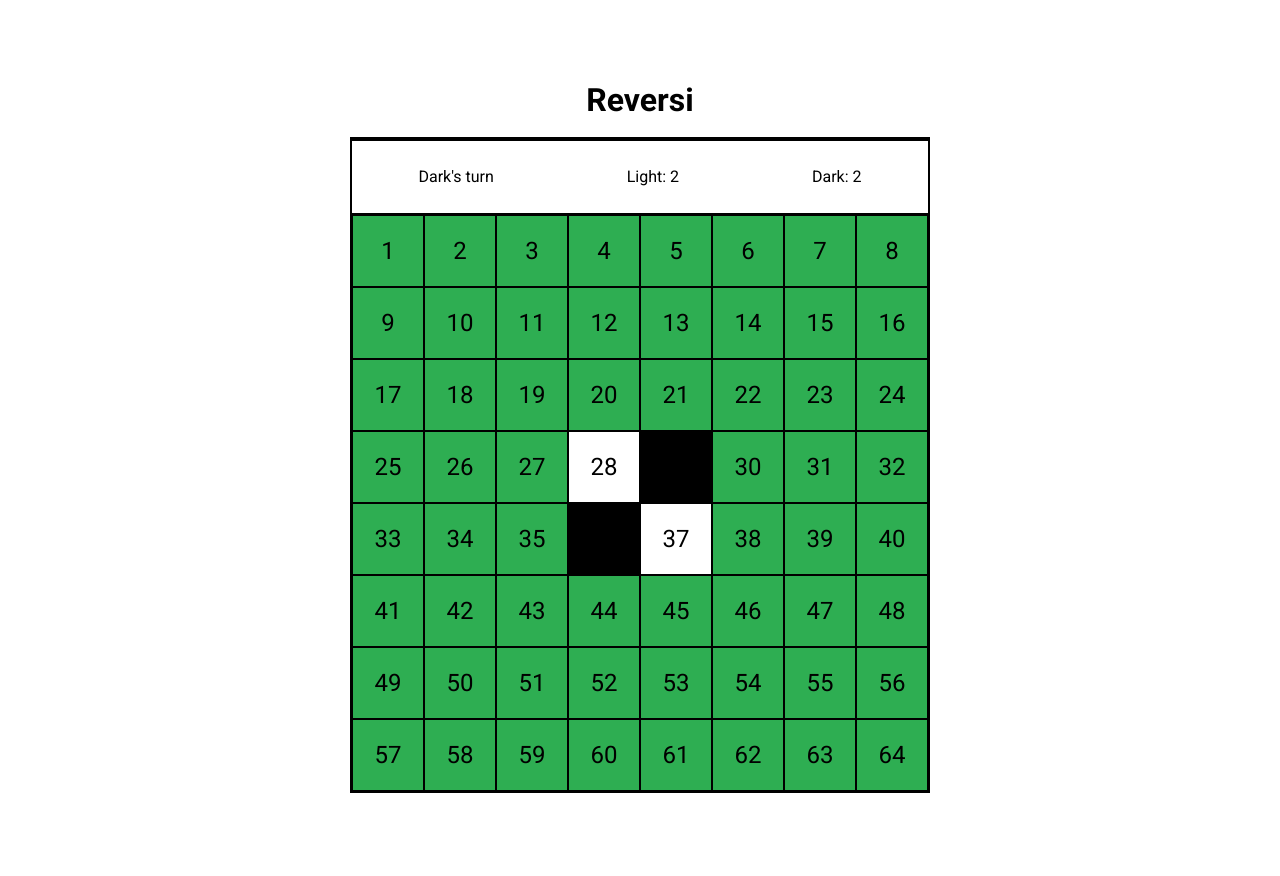
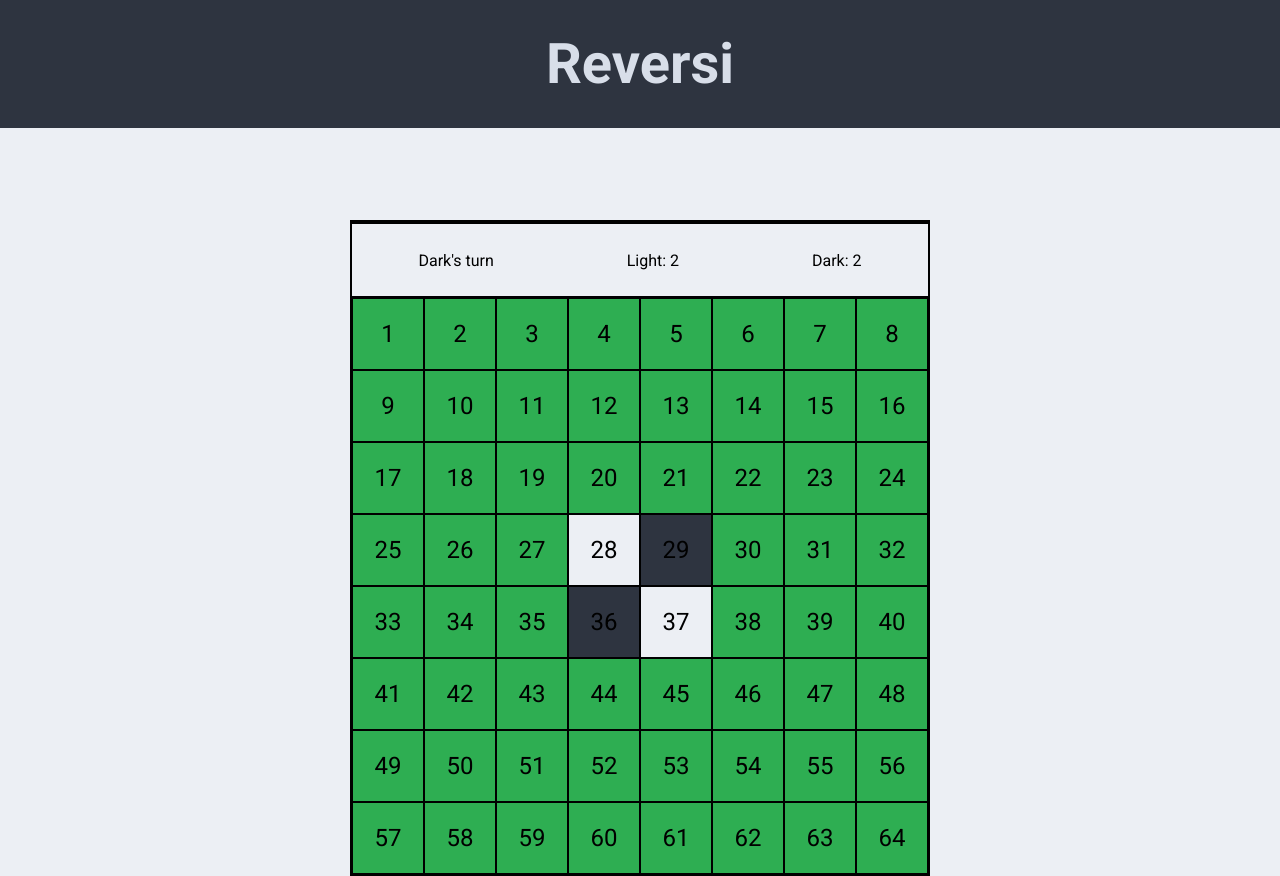
Before and after one commit to tarik-tezcan/reversi, a Vue app: page / in a window 1280 px wide. Before the commit the page ends 800 px from the top, so only its background shows below. Built offline with nearby package versions, Linux system fonts and the light colour scheme.

Commit message:
Added a header and made some visual improvements

```diff
--- a/package.json
+++ b/package.json
@@ -21,6 +21,7 @@
     "eslint": "^6.7.2",
     "eslint-plugin-import": "^2.20.2",
     "eslint-plugin-vue": "^7.0.0",
+    "nord": "^0.2.1",
     "sass": "^1.26.5",
     "sass-loader": "^8.0.2"
   }
--- a/src/App.vue
+++ b/src/App.vue
@@ -1,5 +1,5 @@
 <template>
-  <h1>Reversi</h1>
+  <Header />
   <div id="game-wrapper">
     <EndScreen
       @resetGame="setVisible"
@@ -15,12 +15,14 @@
 <script>
 import ReversiGrid from './components/ReversiGrid.vue';
 import EndScreen from './components/EndScreen.vue';
+import Header from './components/Header.vue';
 
 export default {
   name: 'App',
   components: {
     ReversiGrid,
     EndScreen,
+    Header,
   },
   data() {
     return {
@@ -50,13 +52,17 @@ export default {
 </script>
 
 <style lang="scss">
+body {
+  margin: 0;
+  background-color: $nord6;
+}
+
 #app {
   font-family: Roboto, Avenir, Helvetica, Arial, sans-serif;
   -webkit-font-smoothing: antialiased;
   -moz-osx-font-smoothing: grayscale;
   text-align: center;
   color: black;
-  margin-top: 60px;
   display: flex;
   flex-direction: column;
   justify-content: center;
@@ -72,7 +78,7 @@ button {
   flex-direction: column;
   justify-content: center;
   align-items: center;
-  width: calc(8px * 72);
+  width: clamp(calc(4px * 72), calc(8px * 72), calc(8px * 72));
   height: calc(8px * 72 + 72px);
 }
 </style>
--- /dev/null
+++ b/src/assets/nord.scss
@@ -0,0 +1,241 @@
+//
+// ++++++++++++++++++++++++++++++++++++++++++++++++++++
+// title      Nord                                    +
+// project    nord                                    +
+// version    0.2.0                                   +
+// repository https://github.com/arcticicestudio/nord +
+// author     Arctic Ice Studio                       +
+// email      development@arcticicestudio.com         +
+// copyright  Copyright (C) 2016                      +
+// ++++++++++++++++++++++++++++++++++++++++++++++++++++
+//
+// [References]
+// Sass
+//   (http://sass-lang.com)
+// SassDoc
+//   (http://sassdoc.com)
+
+////
+/// A arctic, north-bluish color palette.
+/// Created for the clean- and minimal flat design pattern to achieve a optimal focus and readability for code syntax
+/// highlighting and UI.
+/// It consists of a total of sixteen, carefully selected, dimmed pastel colors for a eye-comfortable, but yet colorful
+/// ambiance.
+///
+/// @author Arctic Ice Studio <development@arcticicestudio.com>
+////
+
+/// Base component color of "Polar Night".
+///
+/// Used for texts, backgrounds, carets and structuring characters like curly- and square brackets.
+///
+/// @access public
+/// @example scss - SCSS
+///   /* For dark ambiance themes */
+///   .background {
+///     background-color: $nord0;
+///   }
+///   /* For light ambiance themes */
+///   .text {
+///     color: $nord0;
+///   }
+/// @group polarnight
+/// @since 0.1.0
+$nord0: #2E3440;
+
+/// Lighter shade color of the base component color.
+///
+/// Used as a lighter background color for UI elements like status bars.
+///
+/// @access public
+/// @group polarnight
+/// @see $nord0
+/// @since 0.1.0
+$nord1: #3B4252;
+
+/// Lighter shade color of the base component color.
+///
+/// Used as line highlighting in the editor.
+/// In the UI scope it may be used as selection- and hightlight color.
+///
+/// @access public
+/// @example scss - SCSS
+///   /* Code Syntax Highlighting scope */
+///   .editor {
+///     &.line {
+///       background-color: $nord2;
+///     }
+///   }
+///
+///   /* UI scope */
+///   button {
+///     &:selected {
+///       background-color: $nord2;
+///     }
+///   }
+/// @group polarnight
+/// @see $nord0
+/// @since 0.1.0
+$nord2: #434C5E;
+
+/// Lighter shade color of the base component color.
+///
+/// Used for comments, invisibles, indent- and wrap guide marker.
+/// In the UI scope used as pseudoclass color for disabled elements.
+///
+/// @access public
+/// @example scss - SCSS
+///   /* Code Syntax Highlighting scope */
+///   .editor {
+///     &.indent-guide,
+///     &.wrap-guide {
+///       &.marker {
+///         color: $nord3;
+///       }
+///     }
+///   }
+///   .comment,
+///   .invisible {
+///     color: $nord3;
+///   }
+///
+///   /* UI scope */
+///   button {
+///     &:disabled {
+///       background-color: $nord3;
+///     }
+///   }
+/// @group polarnight
+/// @see $nord0
+/// @since 0.1.0
+$nord3: #4C566A;
+
+/// Base component color of "Snow Storm".
+///
+/// Main color for text, variables, constants and attributes.
+/// In the UI scope used as semi-light background depending on the theme shading design.
+///
+/// @access public
+/// @example scss - SCSS
+///   /* For light ambiance themes */
+///   .background {
+///     background-color: $nord4;
+///   }
+///   /* For dark ambiance themes */
+///   .text {
+///     color: $nord4;
+///   }
+/// @group snowstorm
+/// @since 0.1.0
+$nord4: #D8DEE9;
+
+/// Lighter shade color of the base component color.
+///
+/// Used as a lighter background color for UI elements like status bars.
+/// Used as semi-light background depending on the theme shading design.
+///
+/// @access public
+/// @group snowstorm
+/// @see $nord4
+/// @since 0.1.0
+$nord5: #E5E9F0;
+
+/// Lighter shade color of the base component color.
+///
+/// Used for punctuations, carets and structuring characters like curly- and square brackets.
+/// In the UI scope used as background, selection- and hightlight color depending on the theme shading design.
+///
+/// @access public
+/// @group snowstorm
+/// @see $nord4
+/// @since 0.1.0
+$nord6: #ECEFF4;
+
+/// Bluish core color.
+///
+/// Used for classes, types and documentation tags.
+///
+/// @access public
+/// @group frost
+/// @since 0.1.0
+$nord7:  #8FBCBB;
+
+/// Bluish core accent color.
+///
+/// Represents the accent color of the color palette.
+/// Main color for primary UI elements and methods/functions.
+///
+/// Can be used for
+///   - Markup quotes
+///   - Markup link URLs
+///
+/// @access public
+/// @group frost
+/// @since 0.1.0
+$nord8:  #88C0D0;
+
+/// Bluish core color.
+///
+/// Used for language-specific syntactic/reserved support characters and keywords, operators, tags, units and
+/// punctuations like (semi)colons,commas and braces.
+///
+/// @access public
+/// @group frost
+/// @since 0.1.0
+$nord9:  #81A1C1;
+
+/// Bluish core color.
+///
+/// Used for markup doctypes, import/include/require statements, pre-processor statements and at-rules (`@`).
+///
+/// @access public
+/// @group frost
+/// @since 0.1.0
+$nord10: #5E81AC;
+
+/// Colorful component color.
+///
+/// Used for errors, git/diff deletion and linter marker.
+///
+/// @access public
+/// @group aurora
+/// @since 0.1.0
+$nord11: #BF616A;
+
+/// Colorful component color.
+///
+/// Used for annotations.
+///
+/// @access public
+/// @group aurora
+/// @since 0.1.0
+$nord12: #D08770;
+
+/// Colorful component color.
+///
+/// Used for escape characters, regular expressions and markup entities.
+/// In the UI scope used for warnings and git/diff renamings.
+///
+/// @access public
+/// @group aurora
+/// @since 0.1.0
+$nord13: #EBCB8B;
+
+/// Colorful component color.
+///
+/// Main color for strings and attribute values.
+/// In the UI scope used for git/diff additions and success visualizations.
+///
+/// @access public
+/// @group aurora
+/// @since 0.1.0
+$nord14: #A3BE8C;
+
+/// Colorful component color.
+///
+/// Used for numbers.
+///
+/// @access public
+/// @group aurora
+/// @since 0.1.0
+$nord15: #B48EAD;
--- /dev/null
+++ b/src/components/Header.vue
@@ -0,0 +1,29 @@
+<template>
+  <header id="header">
+    <h1>Reversi</h1>
+  </header>
+</template>
+
+<script>
+export default {
+  name: 'Header',
+};
+</script>
+
+<style lang="scss">
+#header {
+  height: 128px;
+  width: 100vw;
+  display: flex;
+  justify-content: center;
+  align-items: center;
+  margin-bottom: 96px;
+  background-color: $nord0;
+
+  h1 {
+    color: $nord4;
+    font-size: 56px;
+    margin: 0;
+  }
+}
+</style>
--- a/src/components/InfoBar.vue
+++ b/src/components/InfoBar.vue
@@ -23,6 +23,7 @@ export default {
   width: 100%;
   height: 72px;
   border: 2px solid black;
+  background-color: $nord6;
   /* background-color: gray; */
   color: black;
   display: flex;
--- a/src/components/Square.vue
+++ b/src/components/Square.vue
@@ -28,9 +28,9 @@ export default {
         return '#2eae52';
       }
       if (this.cellOwner === 1) {
-        return 'black';
+        return '#2e3440';
       }
-      return 'white';
+      return '#eceff4';
     },
   },
 };
--- /dev/null
+++ b/vue.config.js
@@ -0,0 +1,9 @@
+module.exports = {
+  css: {
+    loaderOptions: {
+      sass: {
+        prependData: '@import "@/assets/nord.scss";',
+      },
+    },
+  },
+};
```
Also changed, not shown: src/components/ReversiGame.vue (deleted, +0 -29 lines), 1 other file (tests, documents, lock files or other folders).
